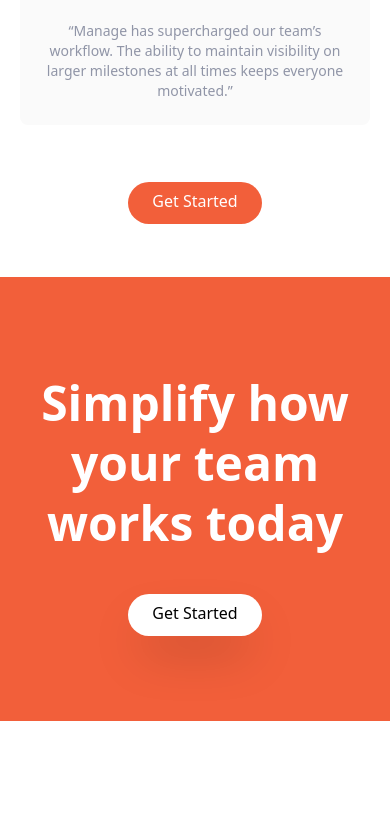
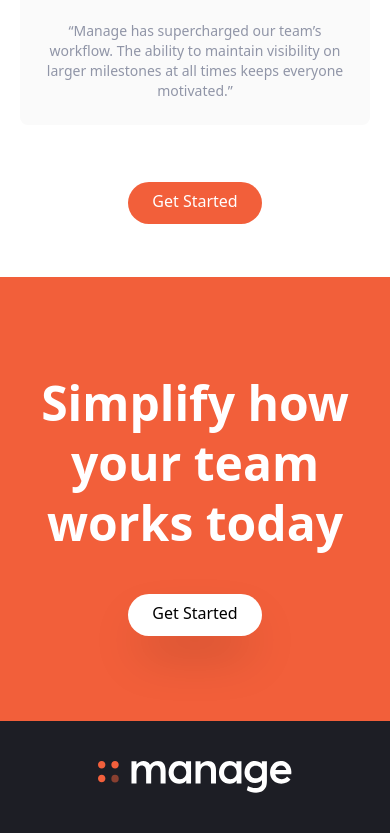
Before and after one commit to iLynette/tailwindCSS, a website: page index.html in a window 390 px wide. Shown: the part 2289-3122 px from the top of the page. Before the commit the page ends 3010 px from the top, so only its background shows below. Drawn offline with Linux system fonts and the light colour scheme.

Commit message:
Add footer & align items both in desktop & mobile

```diff
--- a/index.html
+++ b/index.html
@@ -193,5 +193,15 @@
             </div>
         </div>
     </section>
+
+    <footer class="bg-veryDarkBlue">
+        <div class="container flex flex-col-reverse justify-between px-6 py-10 mx-auto space-y-8 md:flex-row md:space-y-0">
+            <div class="flex flex-col-reverse items-center justify-between space-y-12 md:flex-col md:space-y-o md:items-start">
+                <div>
+                    <img src="/img/logo-white.svg" class="h-8" alt="">
+                </div>
+            </div>
+        </div>
+    </footer>
 </body>
 </html>
```
Also changed, not shown: css/main.css.
